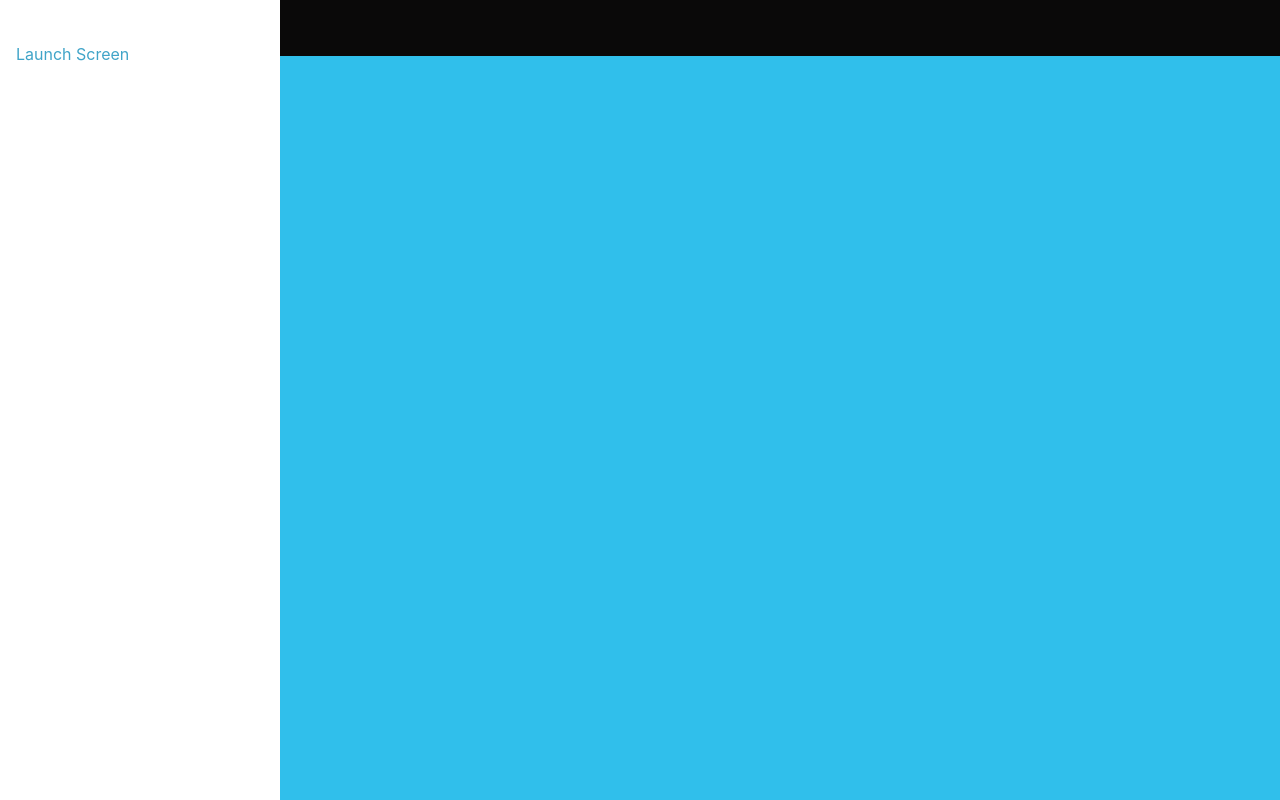
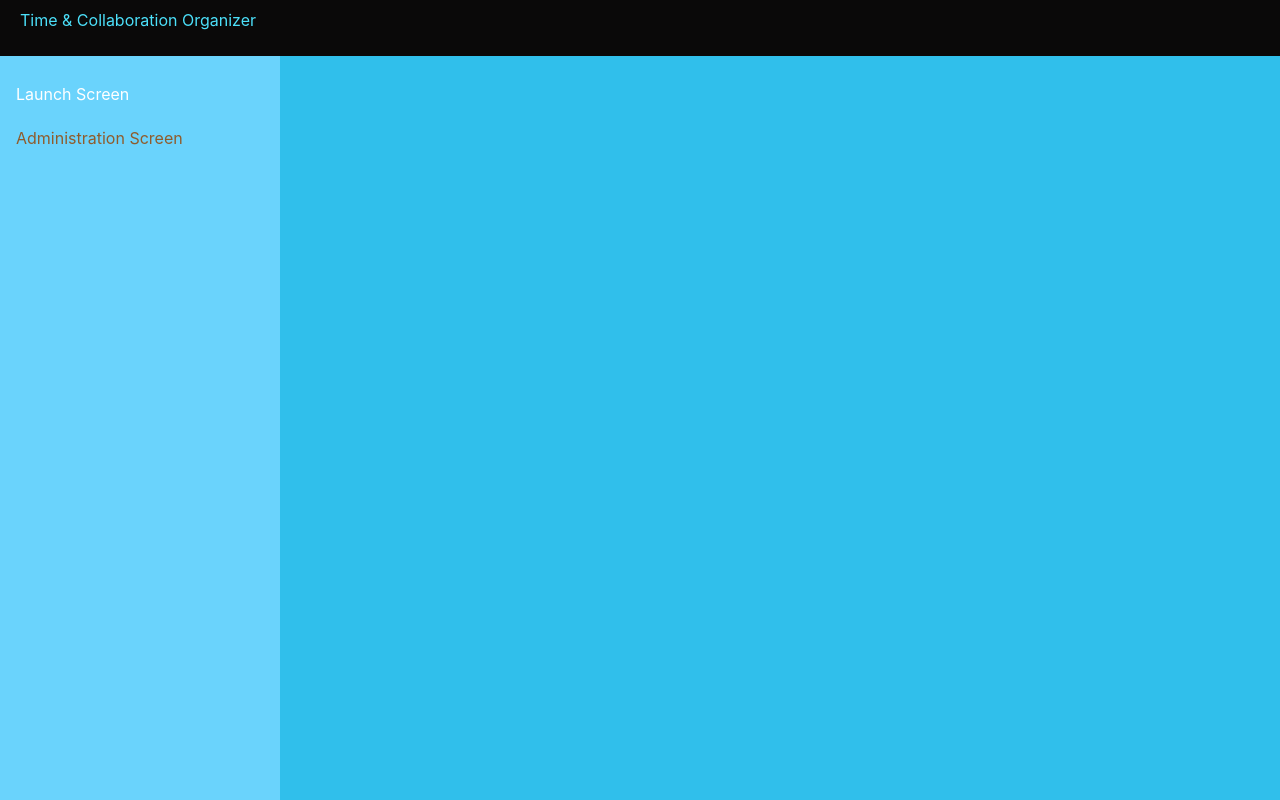
Before and after one commit to cmartells1/Taco-Time, a React (Create React App) app in the folder taco-time-frontend/: page / in a window 1280 px wide. Built offline with nearby package versions, Linux system fonts and the light colour scheme; the HTML template or start-up script is replaced by a standard one.

Commit message:
more layout

```diff
--- a/taco-time-frontend/src/components/Navigation/NavigationItems/NavigationItem/NavigationItem.module.css
+++ b/taco-time-frontend/src/components/Navigation/NavigationItems/NavigationItem/NavigationItem.module.css
@@ -16,5 +16,5 @@
 .NavigationItem a:hover,
 .NavigationItem a:active,
 .NavigationItem a.active {
-	color: #40a4c8;
+	color: white;
 }
--- a/taco-time-frontend/src/components/Navigation/NavigationItems/NavigationItems.js
+++ b/taco-time-frontend/src/components/Navigation/NavigationItems/NavigationItems.js
@@ -6,6 +6,7 @@
 const navigationItems = props => (
 	<ul className={classes.NavigationItems}>
 		<NavigationItem link='/'>Launch Screen</NavigationItem>
+		<NavigationItem link='/admin'>Administration Screen</NavigationItem>
 	</ul>
 );
 
--- a/taco-time-frontend/src/components/Navigation/SideDrawer/SideDrawer.module.css
+++ b/taco-time-frontend/src/components/Navigation/SideDrawer/SideDrawer.module.css
@@ -6,7 +6,8 @@
 	left: 0;
 	top: 0;
 	z-index: 200;
-	background-color: white;
-	padding: 32px 16px;
+	background-color: rgb(106, 211, 252);
+	margin-top: 56px;
+	padding: 16px;
 	box-sizing: border-box;
 }
```
Also changed, not shown: 1 other file (tests, documents, lock files or other folders).
